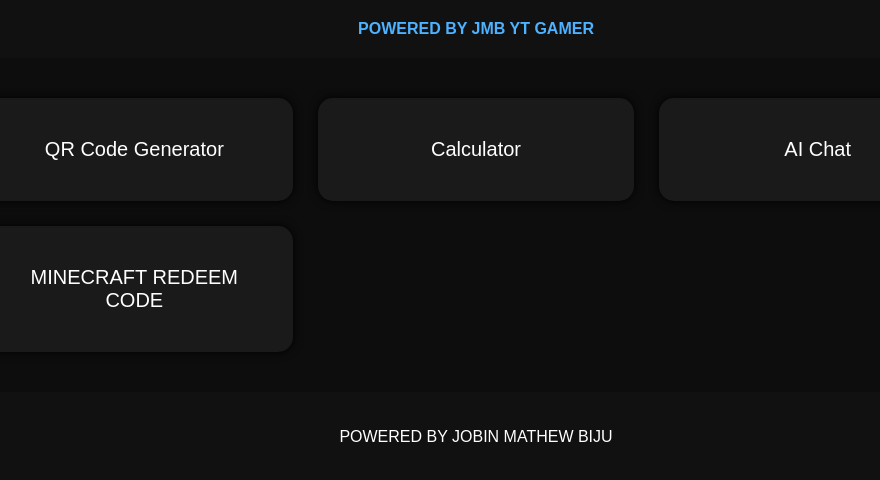
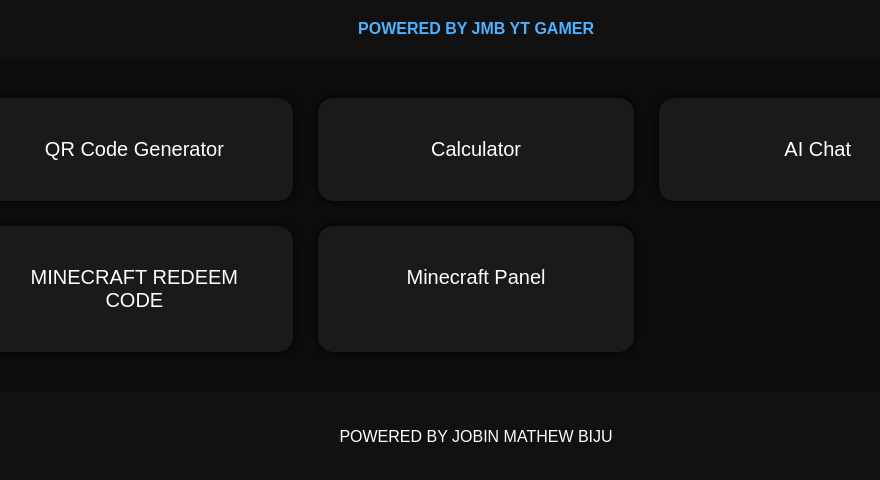
Before and after one commit to JMBYTGAMER/jmb-website, a plain HTML site: page index.html in a window 1280 px wide. Shown: the whole page, without its empty margins (164-1044 px from the left). Drawn offline with Linux system fonts and the light colour scheme.

Commit message:
Update index.html

```diff
--- a/index.html
+++ b/index.html
@@ -19,6 +19,10 @@
   <a class="card" href="calc.html">Calculator</a>
   <a class="card" href="ai.html">AI Chat</a>
   <a class="card" href="code.html">MINECRAFT REDEEM CODE</a>
+  <a href="https://panel.jmbhost.qzz.io/" class="card" target="_blank">
+    Minecraft Panel
+</a>
+
 </div>
 
 <footer>
```
